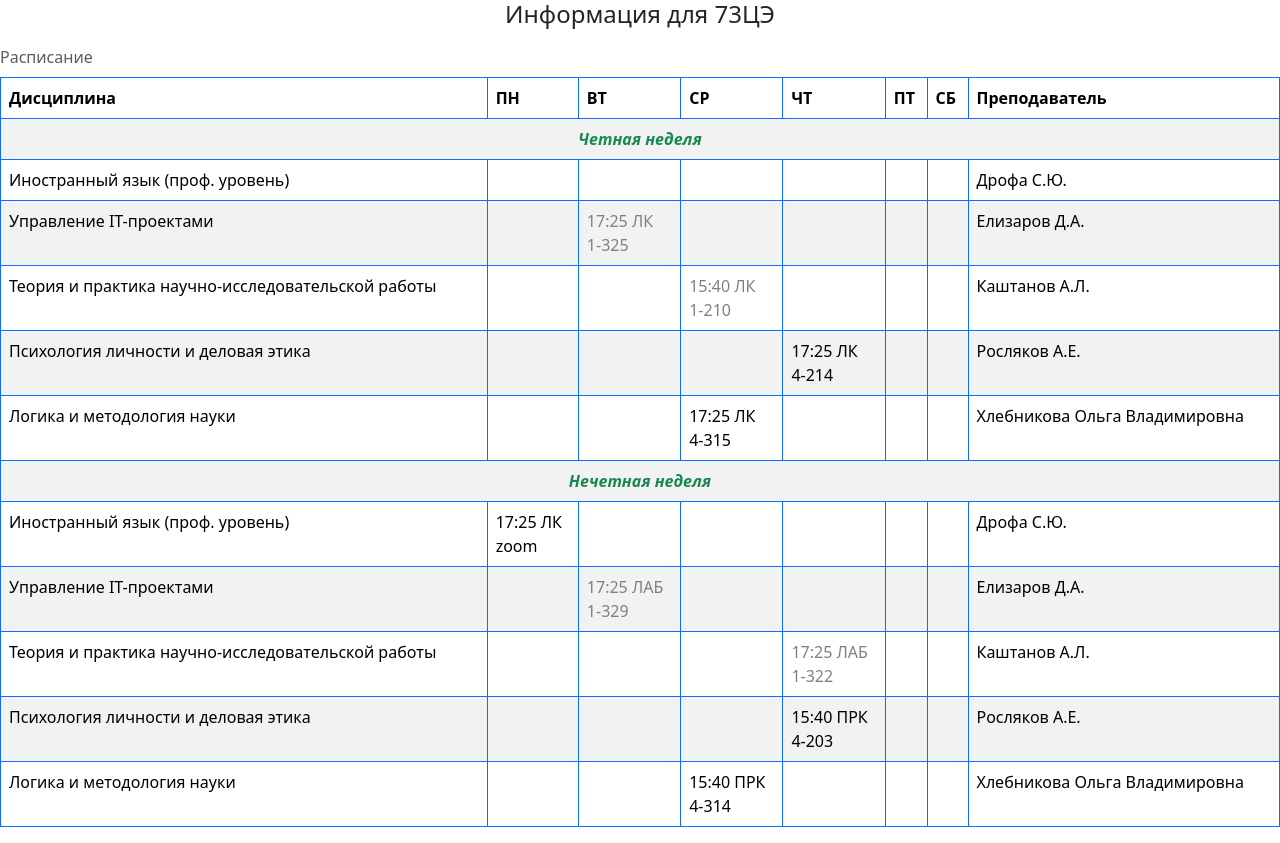
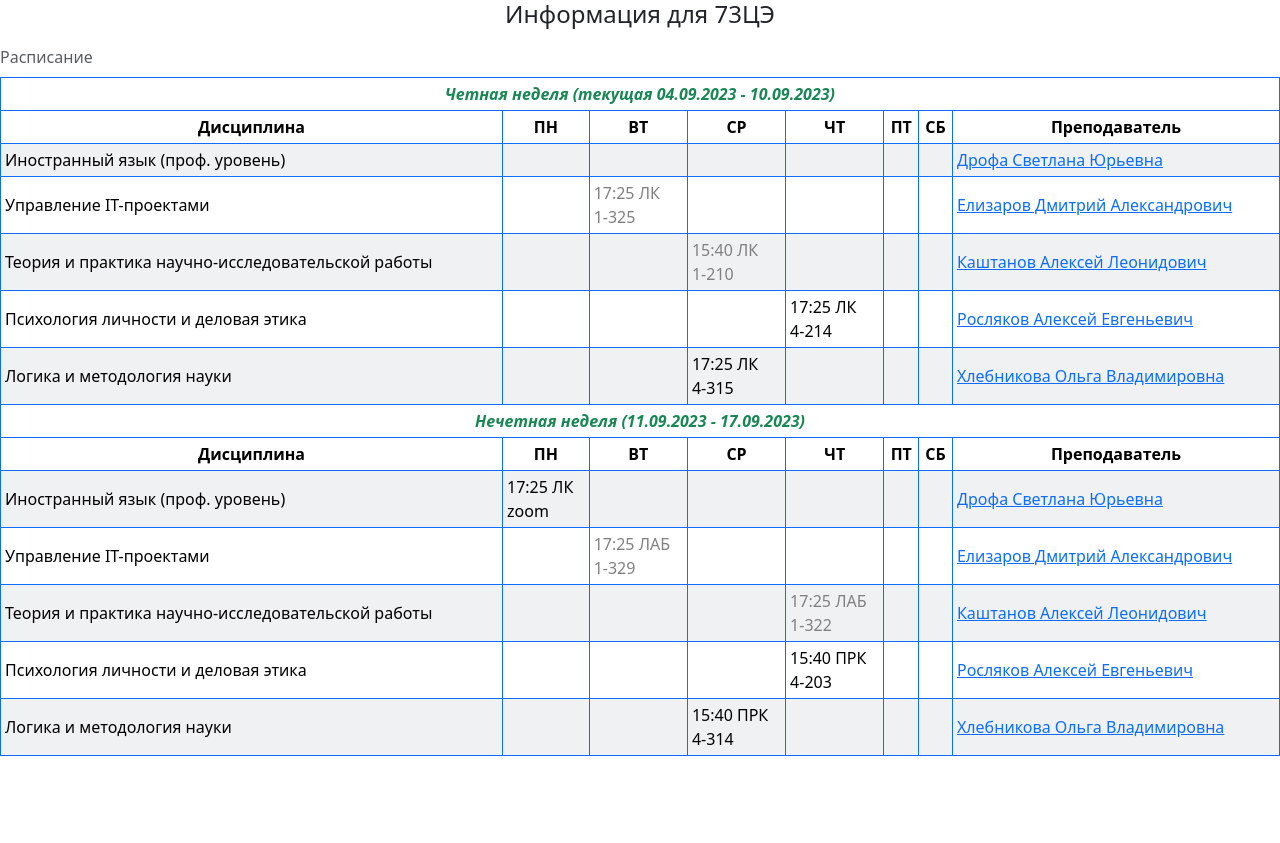
Before and after one commit to YuraNick/YuraNick.github.io, a plain HTML site: page omgups/index.html in a window 1280 px wide. After the commit the page ends 800 px from the top, so only its background shows below. Drawn offline with nearby package versions, Linux system fonts and the light colour scheme.

Commit message:
shedule more different

```diff
--- a/omgups/index.html
+++ b/omgups/index.html
@@ -9,7 +9,7 @@
 </head>
 <body data-bs-theme="light">
   <h4 class="text-center">Информация для 73ЦЭ</h4>
-  <table id="lessons-shedule" class="table caption-top table-hover table-bordered border-primary table-striped">
+  <table id="lessons-shedule" class="table table-sm caption-top table-hover table-bordered border-primary table-striped-1">
     <caption>Расписание</caption>
     <!-- таблица заполняется через JS -->
     <thead></thead>
--- a/omgups/lessons-shedule.json
+++ b/omgups/lessons-shedule.json
@@ -1,7 +1,8 @@
 [
   {
     "name": "Иностранный язык (проф. уровень)",
-    "teacher": "Дрофа С.Ю.",
+    "teacher": "Дрофа Светлана Юрьевна",
+    "teacherHref": "https://www.omgups.ru/university/employees/148/",
     "shedule": [
       {
         "week": "нч",
@@ -15,7 +16,8 @@
   },
   {
     "name": "Управление IT-проектами",
-    "teacher": "Елизаров Д.А.",
+    "teacher": "Елизаров Дмитрий Александрович",
+    "teacherHref": "https://www.omgups.ru/university/employees/7/",
     "shedule": [
       {
         "week": "нч",
@@ -37,7 +39,8 @@
   },
   {
     "name": "Теория и практика научно-исследовательской работы",
-    "teacher": "Каштанов А.Л.",
+    "teacher": "Каштанов Алексей Леонидович",
+    "teacherHref": "https://www.omgups.ru/university/employees/368/",
     "shedule": [
       {
         "week": "нч",
@@ -59,7 +62,8 @@
   },
   {
     "name": "Психология личности и деловая этика",
-    "teacher": "Росляков А.Е.",
+    "teacher": "Росляков Алексей Евгеньевич",
+    "teacherHref": "https://www.promgups.ru/kafedra/?page_id=16",
     "shedule": [
       {
         "week": "нч",
@@ -82,6 +86,7 @@
   {
     "name": "Логика и методология науки",
     "teacher": "Хлебникова Ольга Владимировна",
+    "teacherHref": "https://www.omgups.ru/university/employees/82/",
     "shedule": [
       {
         "week": "нч",
--- a/omgups/script/lessons-shedule.js
+++ b/omgups/script/lessons-shedule.js
@@ -16,6 +16,7 @@ const colSettings = [
 
 const sheduleTable = {
   columns: [],
+  currentEvenWeek: {},
   getColumns() {
     return colSettings.reduce((acc, arr) => {
       arr.forEach((val) => acc.push(val));
@@ -23,15 +24,16 @@ const sheduleTable = {
     }, [])
   },
   fillTable(data) {
+    this.currentEvenWeek = this.getEvenWeekProperty();
     const table = document.getElementById(TABLE_ID);
     this.columns = this.getColumns();
-    const header = this.getHeader();
-    table.tHead.innerHTML = header;
+    const headerColumns = this.getHeader();
+    // table.tHead.innerHTML = header;
     [EVEN_NAME, UNEVEN_NAME].forEach((week, index) => {
-      const tbodyHtml = this.getBody(data, week);
+      const tbodyHtml = this.getBody({headerColumns, data, week});
       if (!table.tBodies[index]) {
         const tbody = document.createElement('tbody');
-        tbody.innerHTML = this.getBody(data, week);
+        tbody.innerHTML = tbodyHtml;
         table.appendChild(tbody);
       } else {
         table.tBodies[index].innerHTML = tbodyHtml;
@@ -40,20 +42,30 @@ const sheduleTable = {
   },
   getHeader() {
     const ths = this.columns.map(col => `<th>${col}</th>`);
-    return `<tr>${ths.join('')}</tr>`;
+    return `<tr class="text-center">${ths.join('')}</tr>`;
   },
-  getBody(data, week) {
-    const rows = data.map(subject => {
-      const row = this.getRow(subject, week);
+  getBody({headerColumns, data, week} = {}) {
+    const rows = data.map((subject, i) => {
+      const row = this.getRow(subject, week, i);
+      // const bg = (i % 2) ? ' class="bg-light"' : '';
       return `<tr>${row.join('')}</tr>`;
     });
-    return `<tr><td class="text-center fst-italic text-success" colspan="${this.columns.length}"><b>${week} неделя</b></td></tr>` + rows.join('');
+    let weekText = `${week} неделя`;
+    if (this.currentEvenWeek.name === week) {
+      weekText += ` (текущая ${this.currentEvenWeek.curWeekFrom} - ${this.currentEvenWeek.curWeekTo})`;
+    } else {
+      weekText += ` (${this.currentEvenWeek.nextWeekFrom} - ${this.currentEvenWeek.nextWeekTo})`;
+    }
+    const weekInfoRow = `<tr><td class="text-center fst-italic text-success" colspan="${this.columns.length}"><b>${weekText}</b></td></tr>`;
+    return weekInfoRow + headerColumns + rows.join('');
   },
-  getRow(subject, week) {
+  getRow(subject, week, i) {
     const cols = [];
     cols.push(subject.name);
     colSettings[1].forEach(() => cols.push(''));
-    cols.push(subject.teacher);
+    const {teacherHref, teacher} = subject;
+    const teacherHtml = teacherHref ? `<a target="_blank" href="${teacherHref}">${teacher}</a>` : teacher;
+    cols.push(teacherHtml);
     subject.shedule.forEach(cell => {
       const strictCellWeel = this.checkWeek(cell);
       if (strictCellWeel !== week) {
@@ -66,11 +78,11 @@ const sheduleTable = {
       }
       cols[cellIndex] += htmlCell;
     });
-
-    return cols.map(col => `<td>${col}</td>`);
+    const bgClass = !(i%2) ? ' bg-secondary bg-opacity-10' : '';
+    return cols.map(col => `<td class="align-middle${bgClass}">${col}</td>`);
   },
   getCell(cell) {
-    let htmlCell = `${cell.time} ${cell.type}<br>${cell.room}`;
+    let htmlCell = `${cell.time} ${cell.type}<br><span class="text-nowrap">${cell.room}</span>`;
     if (cell.color) {
       htmlCell = `<span style="color:${cell.color}">${htmlCell}</span>`;
     }
@@ -96,5 +108,33 @@ const sheduleTable = {
     }
     console.error('не определен день "урока": ', cell);
     return 1;
+  },
+  getEvenWeekProperty() {
+    const begin = new Date("2023-08-28"); // 28 вгуста 2023 - первая (нечетная) неделя началась с 4 сентября
+    const time = new Date();
+    // сколько полных недель прошло
+    const weekMs = this.getWeeksMsByDays(7);
+    const weeks = Math.floor((time.getTime() - begin.getTime()) / weekMs);
+    const isEven = Boolean(weeks % 2);
+    return {
+      name: isEven ? EVEN_NAME : UNEVEN_NAME,
+      curWeekFrom: this.getTextDate(new Date(begin.getTime() + (weeks * weekMs))),
+      curWeekTo: this.getTextDate(new Date(begin.getTime() + ((weeks + 1) * weekMs) - this.getWeeksMsByDays(1))),
+      nextWeekFrom: this.getTextDate(new Date(begin.getTime() + ((weeks + 1) * weekMs))),
+      nextWeekTo: this.getTextDate(new Date(begin.getTime() + ((weeks + 2) * weekMs) - this.getWeeksMsByDays(1))),
+    };
+  },
+  getTextDate(date) {
+    return `${this.getTwuSimbols(date.getDate())}.${this.getTwuSimbols(date.getMonth()+1)}.${date.getFullYear()}`;
+  },
+  getTwuSimbols(num) {
+    const text = num.toString();
+    if (text.length === 1) {
+      return `0${text}`;
+    }
+    return text;
+  },
+  getWeeksMsByDays(days) {
+    return days * 24 * 60 * 60 * 1000;
   }
 }
```
